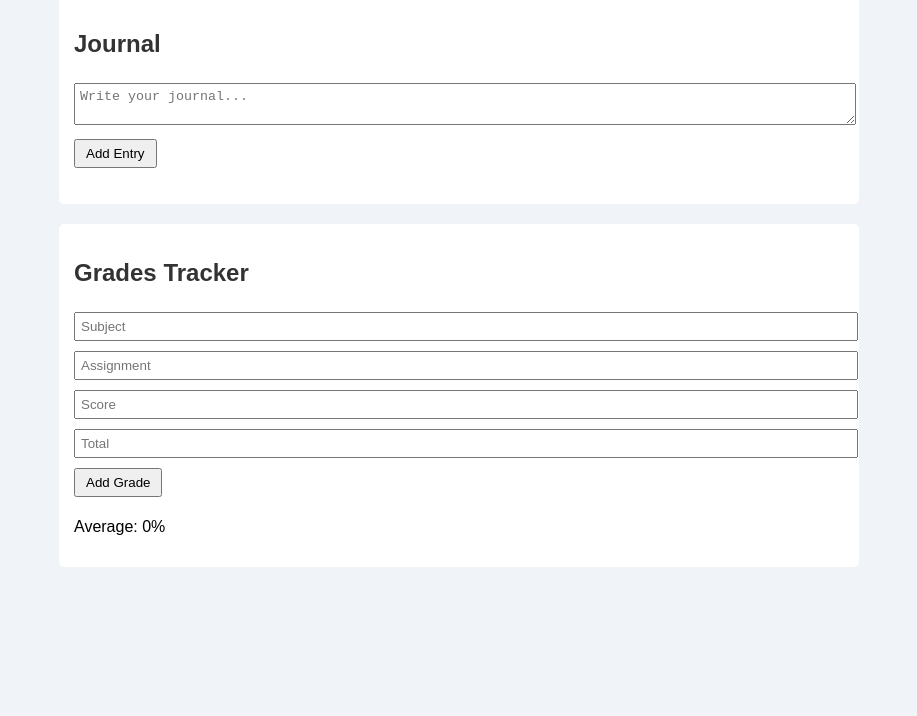
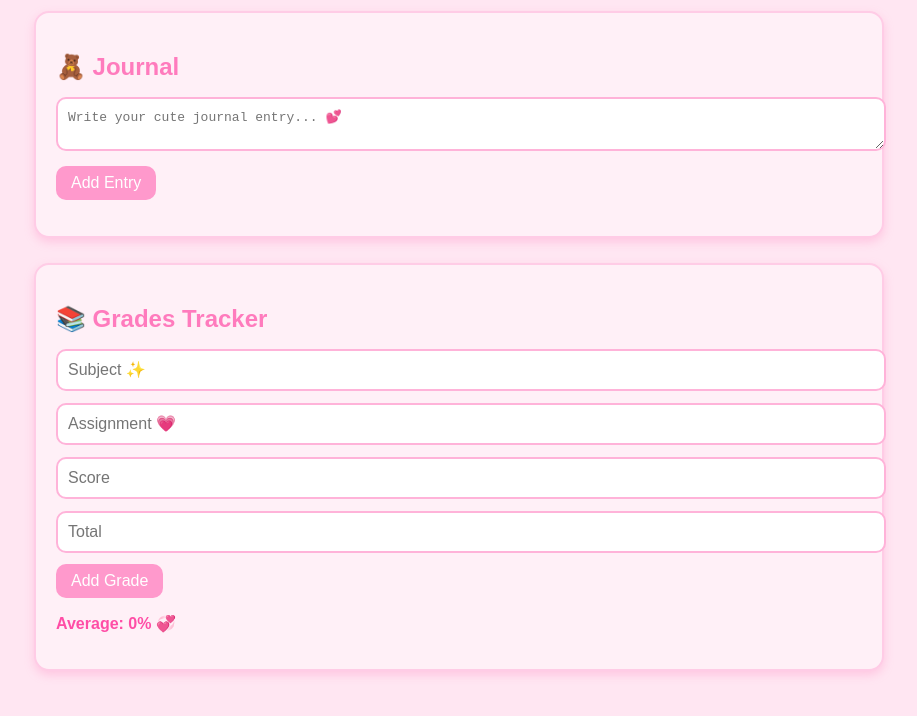
Before and after one commit to adamsaou/Avni-s, a plain HTML site: page index.html in a window 1280 px wide. Shown: the part 106-822 px from the top of the page, without its empty margins (181-1098 px from the left). Before the commit the page ends 800 px from the top, so only its background shows below. Drawn offline with Linux system fonts and the light colour scheme.

Commit message:
Enhance UI with new styles and text updates
Updated styles and text for a more vibrant UI.

```diff
--- a/index.html
+++ b/index.html
@@ -4,36 +4,108 @@
   <meta charset="UTF-8">
   <title>✨ Avni's Workspace ✨</title>
   <style>
-    body { font-family: Arial; max-width: 800px; margin: auto; padding: 20px; background: #f0f4f8; }
-    h1, h2 { color: #333; }
-    textarea, input { width: 100%; margin: 5px 0; padding: 5px; }
-    button { padding: 5px 10px; margin: 5px 0; }
-    .section { background: #fff; padding: 15px; margin-bottom: 20px; border-radius: 5px; }
-    ul { list-style: none; padding: 0; }
-    li { background: #e7ebf0; margin: 5px 0; padding: 10px; border-radius: 5px; display: flex; justify-content: space-between; align-items: center; }
-    li button { margin-left: 10px; }
+    body {
+      font-family: "Poppins", Arial, sans-serif;
+      max-width: 850px;
+      margin: auto;
+      padding: 20px;
+      background: #ffe6f2; /* soft pink */
+      color: #7a3b52;
+    }
+
+    h1 {
+      text-align: center;
+      color: #ff5fa2;
+      font-size: 2.4em;
+      text-shadow: 1px 1px #fff;
+    }
+
+    h2 {
+      color: #ff7bbd;
+      margin-bottom: 10px;
+    }
+
+    textarea, input {
+      width: 100%;
+      margin: 6px 0;
+      padding: 10px;
+      border-radius: 10px;
+      border: 2px solid #ffb3d9;
+      background: #fff;
+      font-size: 1em;
+    }
+
+    button {
+      padding: 8px 15px;
+      margin-top: 5px;
+      background: #ff99cc;
+      border: none;
+      color: white;
+      border-radius: 10px;
+      cursor: pointer;
+      font-size: 1em;
+      transition: 0.2s;
+    }
+
+    button:hover {
+      background: #ff66b3;
+    }
+
+    .section {
+      background: #fff0f7;
+      padding: 20px;
+      margin-bottom: 25px;
+      border-radius: 15px;
+      box-shadow: 0 4px 10px rgba(255, 150, 200, 0.4);
+      border: 2px solid #ffcce6;
+    }
+
+    ul {
+      list-style: none;
+      padding: 0;
+      margin-top: 10px;
+    }
+
+    li {
+      background: #ffd6eb;
+      margin: 6px 0;
+      padding: 12px;
+      border-radius: 12px;
+      display: flex;
+      justify-content: space-between;
+      align-items: center;
+      border: 2px solid #ffb3d9;
+    }
+
+    li button {
+      background: #ff5fa2;
+      padding: 6px 10px;
+      border-radius: 8px;
+    }
   </style>
 </head>
 <body>
 
 <h1>✨ Avni's Workspace ✨</h1>
 
+<!-- Journal Section -->
 <div class="section" id="journal-section">
-  <h2>Journal</h2>
-  <textarea id="journal-entry" placeholder="Write your journal..."></textarea>
+  <h2>🧸 Journal</h2>
+  <textarea id="journal-entry" placeholder="Write your cute journal entry... 💕"></textarea>
   <button onclick="addJournal()">Add Entry</button>
   <ul id="journal-list"></ul>
 </div>
 
+<!-- Grades Section -->
 <div class="section" id="grades-section">
-  <h2>Grades Tracker</h2>
-  <input type="text" id="subject" placeholder="Subject">
-  <input type="text" id="assignment" placeholder="Assignment">
+  <h2>📚 Grades Tracker</h2>
+  <input type="text" id="subject" placeholder="Subject ✨">
+  <input type="text" id="assignment" placeholder="Assignment 💗">
   <input type="number" id="score" placeholder="Score">
   <input type="number" id="total" placeholder="Total">
   <button onclick="addGrade()">Add Grade</button>
   <ul id="grades-list"></ul>
-  <p id="average"></p>
+  <p id="average" style="font-weight: bold; color:#ff4da6;"></p>
 </div>
 
 <script>
@@ -78,6 +150,7 @@
     const list = document.getElementById('grades-list');
     list.innerHTML = '';
     let totalScore = 0, totalMax = 0;
+
     grades.forEach((g, i) => {
       const li = document.createElement('li');
       li.innerHTML = `${g.subject} - ${g.assignment}: ${g.score}/${g.total}`;
@@ -89,8 +162,9 @@
       totalScore += parseFloat(g.score);
       totalMax += parseFloat(g.total);
     });
+
     const avg = totalMax ? ((totalScore / totalMax) * 100).toFixed(2) : 0;
-    document.getElementById('average').textContent = `Average: ${avg}%`;
+    document.getElementById('average').textContent = `Average: ${avg}% 💞`;
   }
 
   function addGrade() {
@@ -99,9 +173,11 @@
     const score = parseFloat(document.getElementById('score').value);
     const total = parseFloat(document.getElementById('total').value);
     if (!subject || !assignment || isNaN(score) || isNaN(total)) return;
+
     const grades = JSON.parse(localStorage.getItem('grades')) || [];
     grades.push({ subject, assignment, score, total });
     localStorage.setItem('grades', JSON.stringify(grades));
+
     document.getElementById('subject').value = '';
     document.getElementById('assignment').value = '';
     document.getElementById('score').value = '';
```
